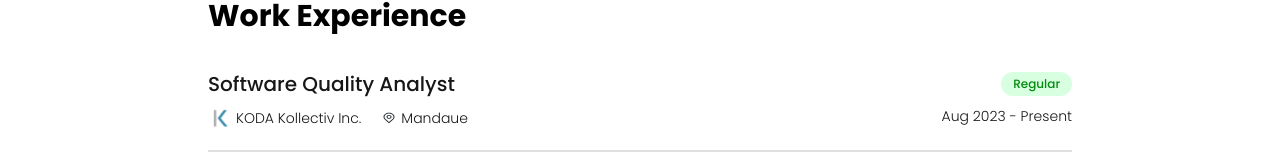
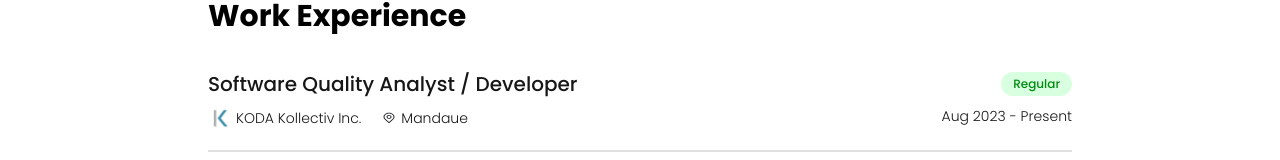
Before and after one commit to Arvin-tech/my-portfolio, a Next.js app: page /about in a window 1280 px wide. Shown: the part 321-481 px from the top of the page. Built offline with nearby package versions, Linux system fonts and the light colour scheme.

Commit message:
details - update work details

```diff
--- a/src/app/data/details.ts
+++ b/src/app/data/details.ts
@@ -13,7 +13,7 @@ export const personalDetails = {
 
 export const workDetails = [
   {
-    position: "Software Quality Analyst",
+    position: "Software Quality Analyst / Developer",
     company: "KODA Kollectiv Inc.",
     location: "Mandaue",
     type: "Regular",
```
Also changed, not shown: src/app/components/Works.tsx (line endings or trailing spaces).
